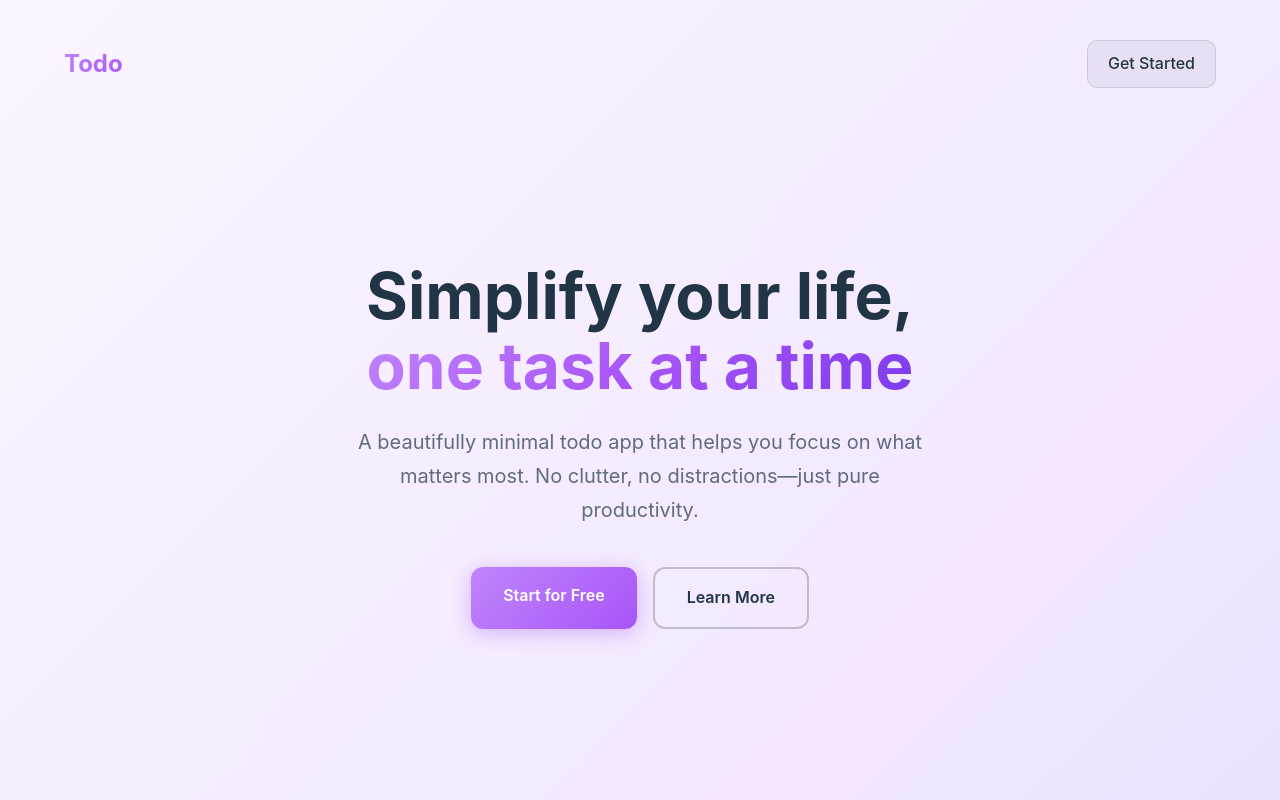
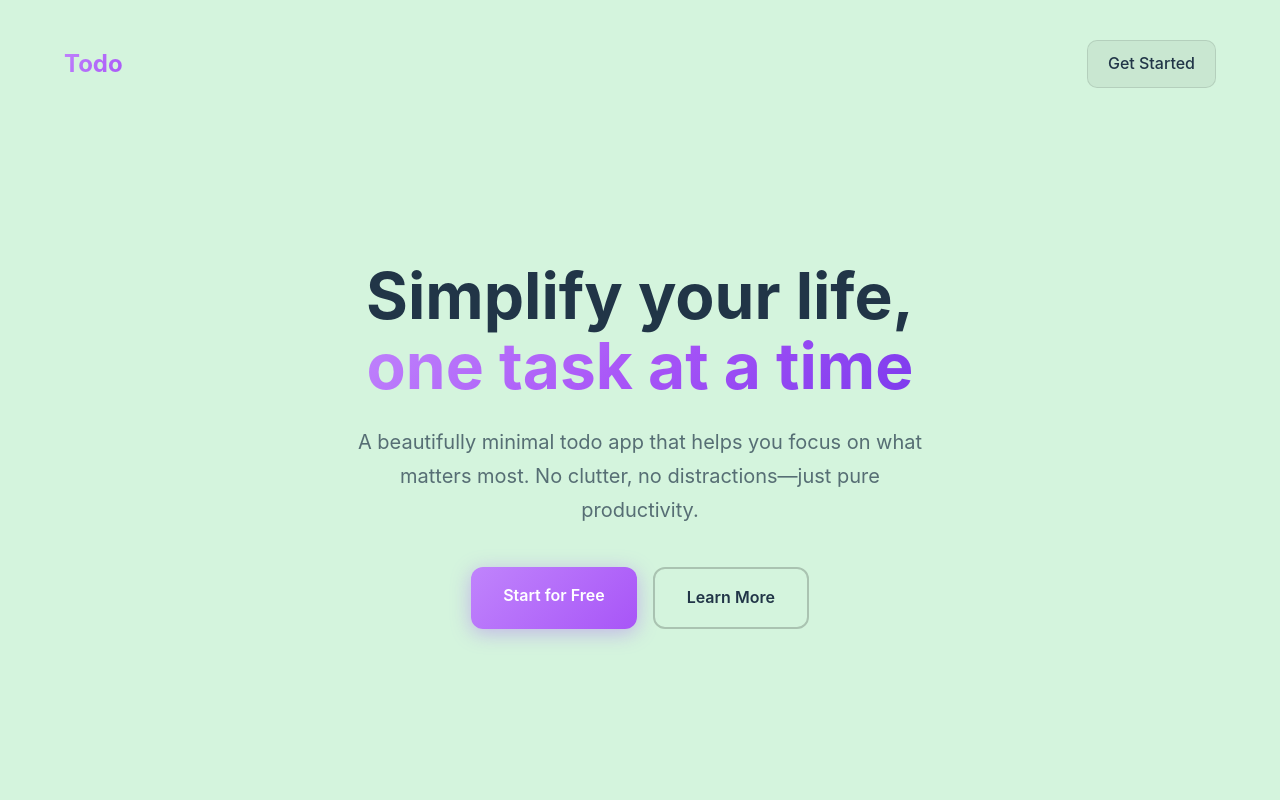
Before and after one commit to davlasry/todo-sample, a React (Vite) app: page / in a window 1280 px wide. Shown: the top 800 px of the page. Built offline with nearby package versions, Linux system fonts and the light colour scheme.

Commit message:
feat: change bg color to dark green

```diff
--- a/src/index.css
+++ b/src/index.css
@@ -4,7 +4,7 @@
   font-weight: 400;
   color-scheme: light dark;
   color: rgba(255, 255, 255, 0.9);
-  background: linear-gradient(135deg, #1e1b4b 0%, #5b21b6 50%, #7c3aed 100%);
+  background: #0a4d1a;
 }
 
 * {
@@ -30,6 +30,6 @@ body {
 @media (prefers-color-scheme: light) {
   :root {
     color: #213547;
-    background: linear-gradient(135deg, #faf5ff 0%, #f3e8ff 50%, #ddd6fe 100%);
+    background: #d4f4dd;
   }
 }
```
